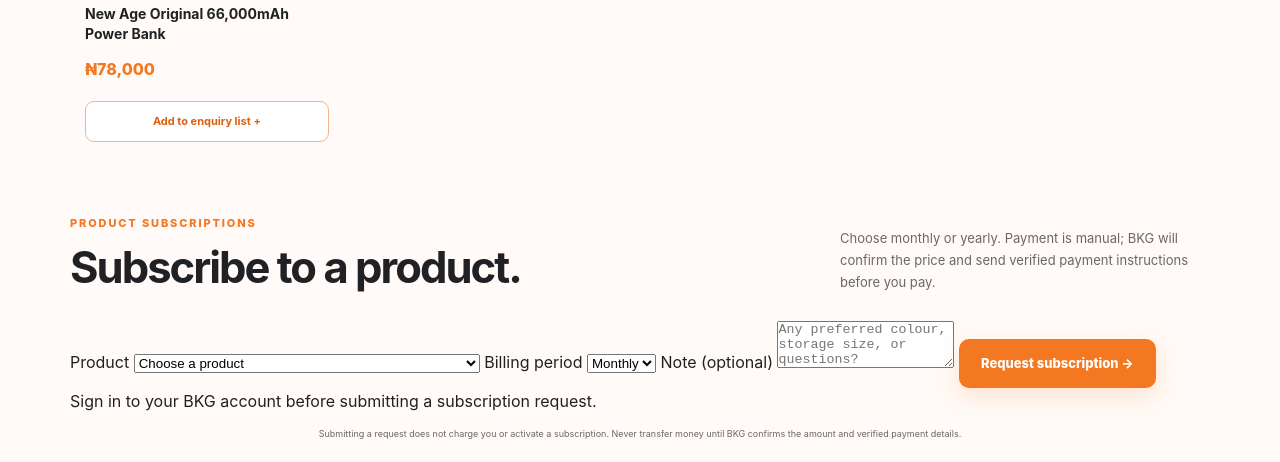
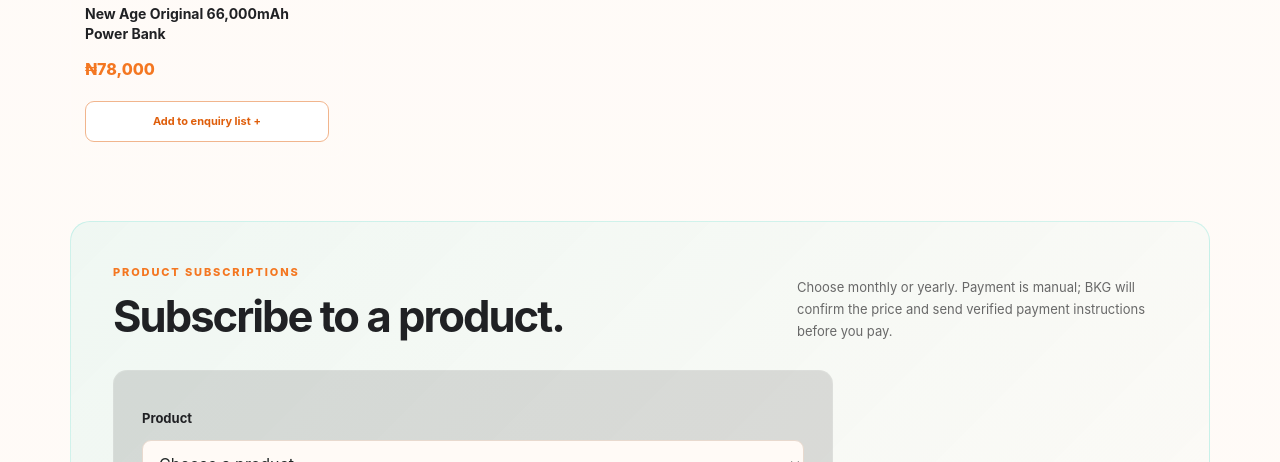
Before and after one commit to workingskayykayy-ctrl/big-kayy-global, a website: page public/index.html in a window 1280 px wide. Shown: the part 11538-12000 px from the top of the page. Drawn offline with Linux system fonts and the light colour scheme.

Commit message:
Style product subscription section

```diff
--- a/public/style.css
+++ b/public/style.css
@@ -1368,3 +1368,16 @@
 .catalog-product-visual.has-image .catalog-product-fallback{display:none}
 .catalog-product-fallback{font-size:42px;color:var(--accent)}
 @media(max-width:600px){.catalog-product-image{padding:5px}}
+
+/* Product subscription request UI */
+.subscription-section{margin-top:64px;padding:clamp(22px,4vw,42px);border:1px solid rgba(57,214,197,.22);border-radius:20px;background:linear-gradient(135deg,rgba(57,214,197,.08),rgba(255,255,255,.015))}
+.subscription-panel{max-width:720px;padding:clamp(18px,3vw,28px);border:1px solid rgba(255,255,255,.1);border-radius:14px;background:rgba(0,0,0,.12)}
+#subscription-form{display:grid;gap:10px}
+#subscription-form label{margin-top:8px;font-size:13px;font-weight:700}
+#subscription-product,#subscription-period,#subscription-note{width:100%;min-width:0;padding:12px;border:1px solid #e8d9ce;border-radius:9px;background:#fffaf6;color:#202626;font:inherit}
+#subscription-note{resize:vertical}
+#subscription-submit{margin-top:10px;justify-self:start}
+.subscription-status{margin:16px 0 8px;color:var(--accent);font-size:13px;line-height:1.6}
+.subscription-status.error{color:#f18b80}
+.subscription-status.success{color:#6ee7b7}
+@media(max-width:600px){.subscription-panel{padding:16px}#subscription-submit{width:100%}}
```
